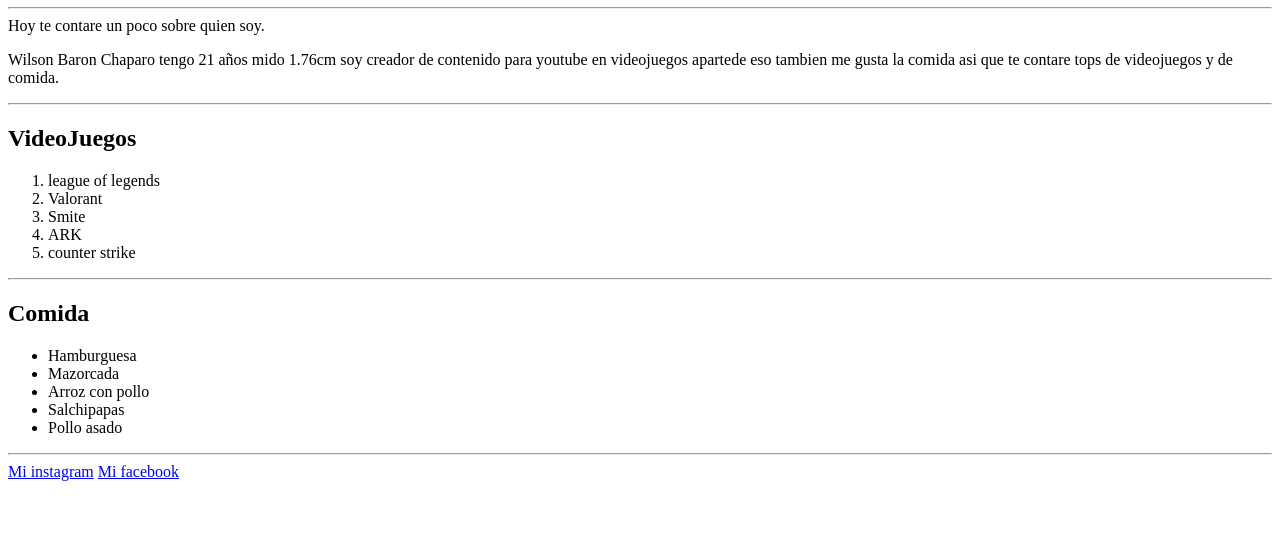
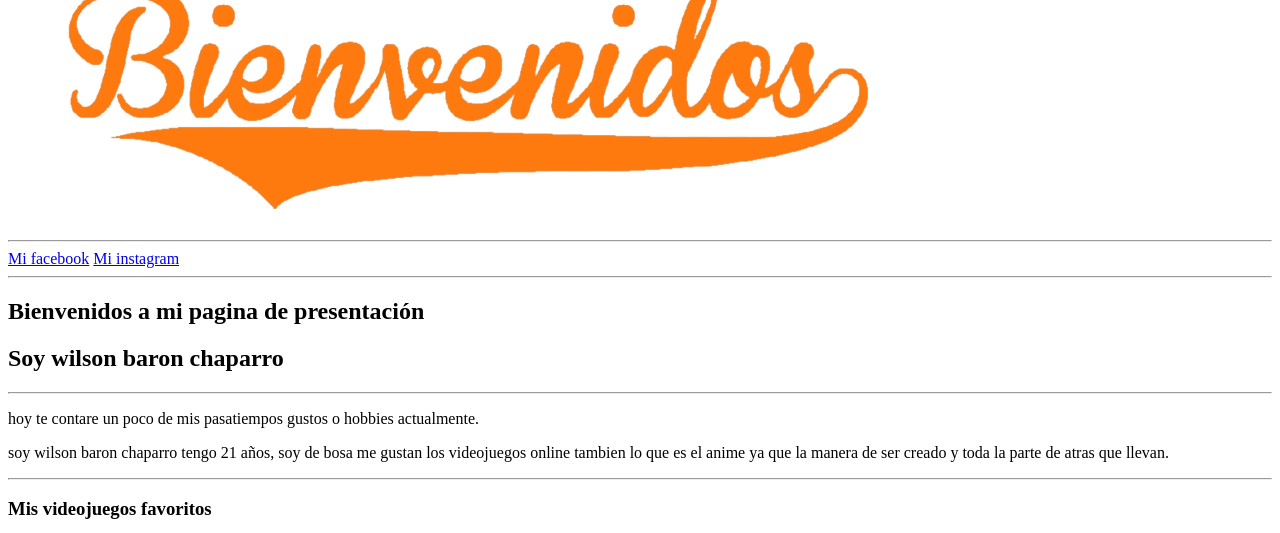
Before and after one commit to wilsonbaronchaparro/bit01html, a plain HTML site: page THML/index.html in a window 1280 px wide. Shown: the part 73-606 px from the top of the page. Drawn offline with Linux system fonts and the light colour scheme.

Commit message:
se agregaron archivosse arreglo el html

```diff
--- a/THML/index.html
+++ b/THML/index.html
@@ -2,52 +2,65 @@
 <html lang="es">
     <head>
         <meta http-equiv="Content-Type" content="text/html;charset=UTF-8">
+        <meta name="description" content="wilson baron chaparro tengo 21 años me gustan los videojuegos">
+        <meta name="keywords" content="wilson, baron, chaparro, videojuegos">
         <meta name="viewport" content="width=device-width, initial-scale=1.0">
+        <meta http-equiv="X-UA-Compatible" content="IE=edge">
+        <link rel="icon" type="image/x-icon" href="original.jpg">
         <title>Wilson Baron Chaparro</title>
     </head>
 <body>
     <header>
-        <h1>
-            Wilson Baron Chaparro
-        </h1>
+        <figure>
+<img src="bienvenidos.png" alt="Bienvenidos">
+        </figure>
     </header>
     <hr>
+    <nav>
+        <a href="https://www.facebook.com/wilson.baronchaparro/" target="_black" rel="noopener noreferrer">Mi facebook</a>
+        <a href="https://www.instagram.com/wilsonbaronchaparro/" target="_blank" rel="noopener noreferrer">Mi instagram</a>
+    </nav>
+    <hr>
     <main>
-        Hoy te contare un poco sobre quien soy.
-    </main>
+        <section id="inicio">
+<h1>Bienvenidos a mi pagina de presentación</h1>
+<h2>Soy wilson baron chaparro</h2>
+<hr>
 <p>
-        Wilson Baron Chaparo tengo 21 años mido 1.76cm soy creador de contenido para youtube
-        en videojuegos apartede eso tambien me gusta la comida asi que te contare tops de
-        videojuegos y de comida.
+    hoy te contare un poco de mis pasatiempos gustos o hobbies actualmente.
+</p>
+        </section>
+        <section id="acerca de wilson">
+            <p>
+                soy wilson baron chaparro tengo 21 años, soy de bosa me gustan los videojuegos online tambien lo que es el anime
+                ya que la manera de ser creado y toda la parte de atras que llevan.
             </p>
             <hr>
-    <aside>
-        <h2>
-            VideoJuegos
-        </h2>
+<h3>Mis videojuegos favoritos</h3>
+<img src="leagueoflegends-icon.png" alt="logo de league of league">
+<img src="smite.png" alt="logo de smite">
+<img src="valorant.png" alt="logo de valorant">
 <ol>
     <li>league of legends</li>
-            <li>Valorant</li>
-            <li>Smite</li>
-            <li>ARK</li>
-            <li>counter strike</li>
+    <li>smite</li>
+    <li>valorant</li>
 </ol>
+        </section>
         <hr>
-    <h2>
-        Comida
-    </h2>
+        <h3>Mis Comidas Favoritas</h3>
         <ul>
-            <li>Hamburguesa</li>
-            <li>Mazorcada</li>
-            <li>Arroz con pollo</li>
-            <li>Salchipapas</li>
-            <li>Pollo asado</li>
+            <img src="big-burger.png" alt="logo de hamburguesa">
+            <img src="MAZORCA.png" alt="logo de mazorcada">
+            <img src="arroz-con-pollo.png" alt="logo de arroz con pollo">
+            <li>hamburgusa</li>
+            <li>mazorcada</li>
+            <li>arroz con pollo</li>
         </ul>
         <hr>
-    </aside>
+    </main>
     <footer>
-        <a href="https://www.instagram.com/wilsonbaronchaparro/">Mi instagram</a>
-        <a href="https://www.facebook.com/wilson.baronchaparro">Mi facebook</a>
+        <p><small>realizado por wilsonbaronchaparro</small></p>
+        <a href="#inicio">Subir</a>
     </footer>
 </body>
 </html>
```
Also changed, not shown: THML/MAZORCA.png (added), THML/arroz-con-pollo.png (added), THML/bienvenidos.png (added), THML/big-burger.png (added), THML/leagueoflegends-icon.png (added), THML/original.jpg (added), THML/smite.png (added), THML/valorant.png (added). Lines whose indentation alone changed are shown as unchanged.
